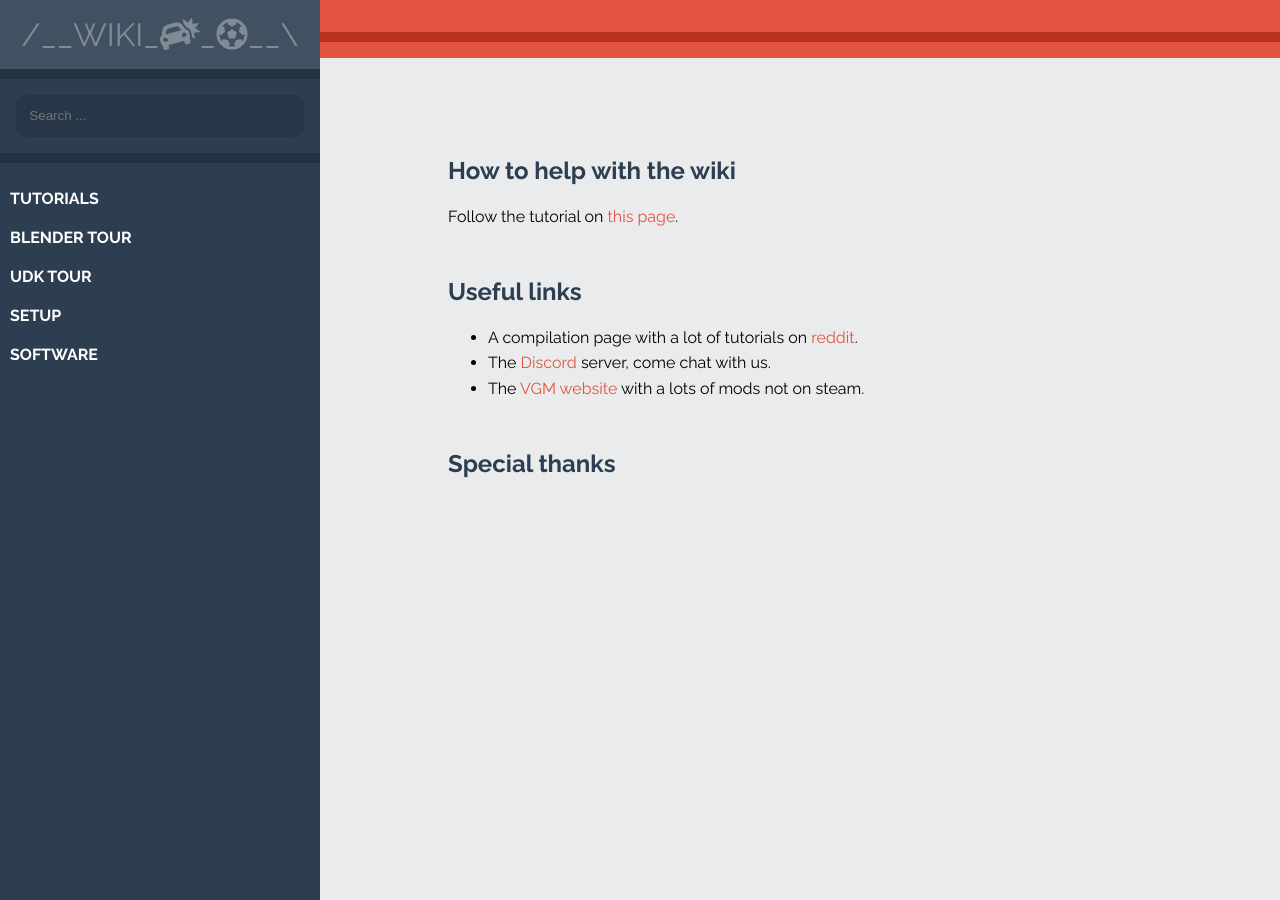
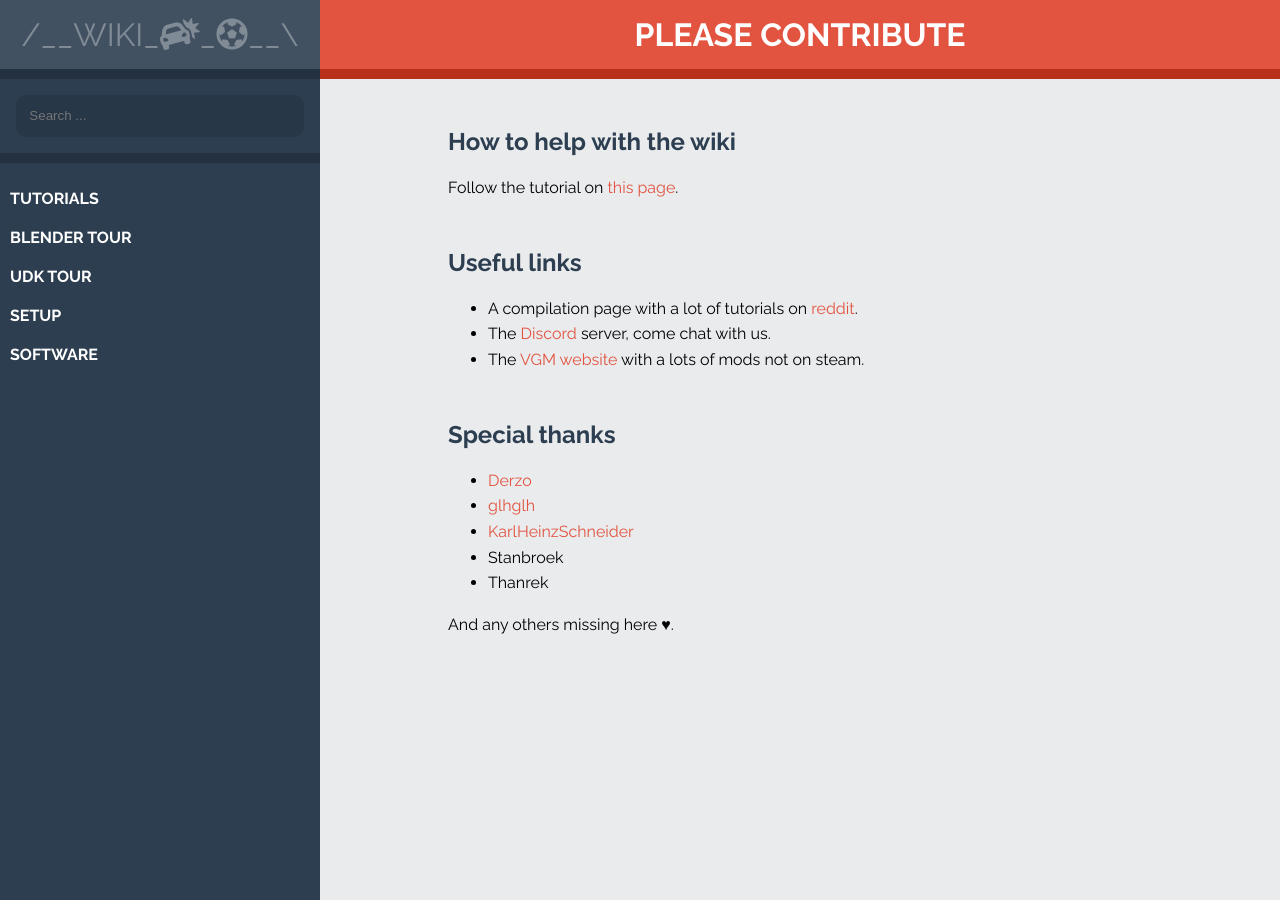
Before and after one commit to rocketleaguemoddingwiki/rocketleaguemoddingwiki.github.io, a Jekyll site: the page built from index.html, in a window 1280 px wide and 900 px high. Built offline with Jekyll 4.4.1, drawn with Linux system fonts in a browser that asks for light colours.

Commit message:
look and feel

```diff
--- a/_includes/thanks.md
+++ b/_includes/thanks.md
@@ -1,7 +1,11 @@
-* [Derzo](https://www.reddit.com/user/DerzoDev)
-* [glhglh](https://www.reddit.com/user/glhglh)
-* [KarlHeinzSchneider](https://www.reddit.com/user/KarlHeinzSchneider)
-* Stanbroek
-* Thanrek
 
-And any others missing here :heart:.
+
+<ul>
+	<li><a href="https://www.reddit.com/user/DerzoDev">Derzo</a></li>
+	<li><a href="https://www.reddit.com/user/glhglh">glhglh</a></li>
+	<li><a href="https://www.reddit.com/user/KarlHeinzSchneider">KarlHeinzSchneider</a></li>
+	<li>Stanbroek</li>
+	<li>Thanrek</li>
+</ul>
+
+And any others missing here &hearts;.
--- a/_layouts/default.html
+++ b/_layouts/default.html
@@ -15,7 +15,9 @@
 	<div class="title containerOffset">
 		{{ page.title | upcase }}
 	</div>
-	{% include tags.html %}
+	{% if page.tags %}
+		{% include tags.html %}
+	{% endif %}
 	<div class="page_container containerOffset">
 		{{content}}
 	</div>
--- a/index.html
+++ b/index.html
@@ -1,5 +1,6 @@
 ---
 layout: default
+title: PLEASE CONTRIBUTE
 ---
 <h2>How to help with the wiki</h2>
 	Follow the tutorial on <a href="https://github.com/rocketleaguemoddingwiki/rocketleaguemoddingwiki.github.io">this page</a>.
@@ -11,4 +12,4 @@ layout: default
 </ul>
 
 <h2>Special thanks</h2>
-{{ include thanks.md }}
+{% include thanks.md %}
```
